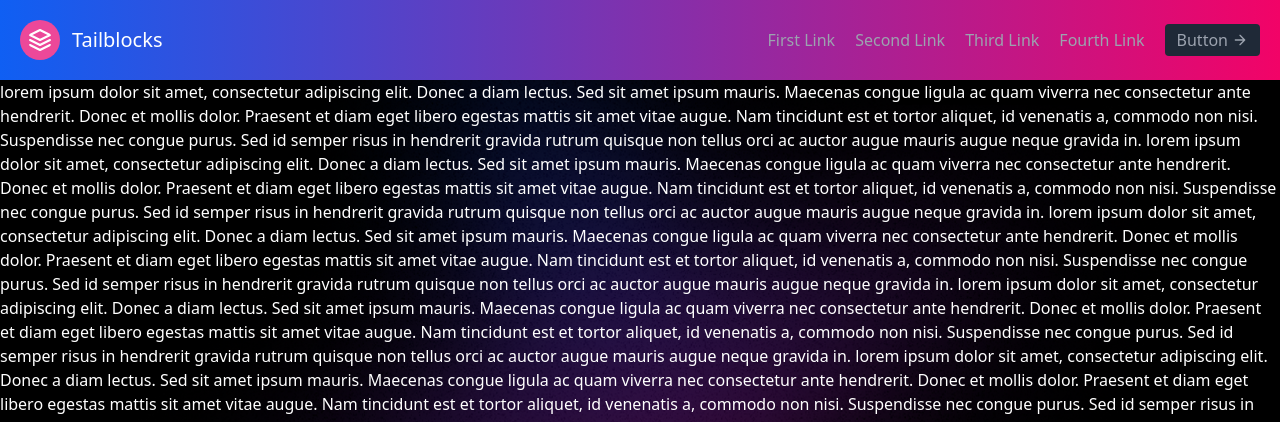
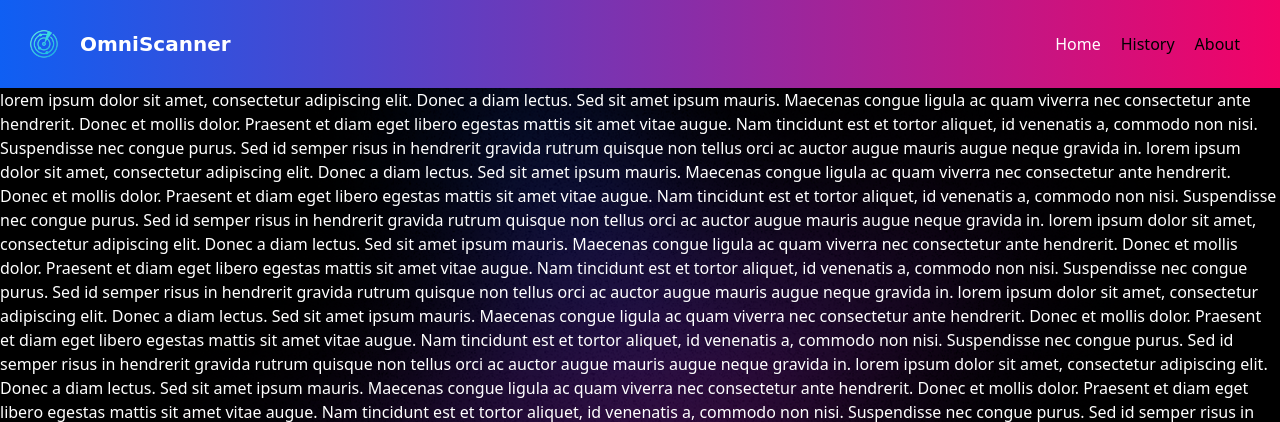
Before and after one commit to kartik2005221/Omni-Scanner-Frontend, a Flask app: page / in a window 1280 px wide. Shown: the top 422 px of the page. Run offline with Flask 3, Linux system fonts and the light colour scheme; some libraries are stand-ins or nearby versions; some web fonts are replaced.

Commit message:
09-04-2025, Add history template to display historical data, add header, add footer.

```diff
--- a/app.py
+++ b/app.py
@@ -15,6 +15,11 @@ def about():
     """About page route"""
     return render_template('about.html')
 
+@app.route('/history')
+def history():
+    """History page route"""
+    return render_template('history.html')
+
 
 @app.errorhandler(404)
 def page_not_found(e):
--- a/templates/base.html
+++ b/templates/base.html
@@ -1,48 +1,99 @@
 <!DOCTYPE html>
 <html lang="en">
+
 <head>
     <meta charset="utf-8">
     <meta name="viewport" content="width=device-width, initial-scale=1">
-    {#    <link href="https://cdn.jsdelivr.net/npm/bootstrap@5.3.5/dist/css/bootstrap.min.css" rel="stylesheet" integrity="sha384-SgOJa3DmI69IUzQ2PVdRZhwQ+dy64/BUtbMJw1MZ8t5HZApcHrRKUc4W0kG879m7" crossorigin="anonymous">#}
-    <script src="https://cdn.tailwindcss.com"></script>
-    {# includes tailwindcss#}
+    {#
+    <link href="https://cdn.jsdelivr.net/npm/bootstrap@5.3.5/dist/css/bootstrap.min.css" rel="stylesheet"
+        integrity="sha384-SgOJa3DmI69IUzQ2PVdRZhwQ+dy64/BUtbMJw1MZ8t5HZApcHrRKUc4W0kG879m7" crossorigin="anonymous">#}
+    <script src="https://cdn.tailwindcss.com"></script>{# includes tailwindcss#}
     <link rel="preconnect" href="https://fonts.googleapis.com">
     <link rel="preconnect" href="https://fonts.gstatic.com" crossorigin>
-    <link href="https://fonts.googleapis.com/css2?family=Edu+AU+VIC+WA+NT+Arrows:wght@400..700&family=Fira+Sans:ital,wght@0,100;0,200;0,300;0,400;0,500;0,600;0,700;0,800;0,900;1,100;1,200;1,300;1,400;1,500;1,600;1,700;1,800;1,900&display=swap"
+    <link
+        href="https://fonts.googleapis.com/css2?family=Edu+AU+VIC+WA+NT+Arrows:wght@400..700&family=Fira+Sans:ital,wght@0,100;0,200;0,300;0,400;0,500;0,600;0,700;0,800;0,900;1,100;1,200;1,300;1,400;1,500;1,600;1,700;1,800;1,900&display=swap"
         rel="stylesheet">
+    <link rel="stylesheet" href="{{ url_for('static', filename='css/fonts.css') }}">
     <link rel="stylesheet" href="{{ url_for('static', filename='css/style.css') }}">
     <title>{% block title %}{% endblock %} - OmniScanner</title>
     {% block head %}{% endblock %}
 </head>
+
 <body>
-<header class="text-gray-400 body-font" style="background: linear-gradient(to right, #0f5ff3, #f20367)">
+    <header class="text-black body-font" style="background: linear-gradient(to right, #0f5ff3, #f20367)">
         <div class="container mx-auto flex flex-wrap p-5 flex-col md:flex-row items-center">
-        <a class="flex title-font font-medium items-center text-white mb-4 md:mb-0">
-            <svg xmlns="http://www.w3.org/2000/svg" fill="none" stroke="currentColor" stroke-linecap="round"
+            <a href="{{ url_for('home')}}" class="flex title-font font-medium items-center text-white mb-4 md:mb-0">
+                <img src="{{ url_for('static', filename='logo.png')}}" alt="logo" class="w-12 h-12 p-2 rounded-full">
+                <!-- <svg xmlns="http://www.w3.org/2000/svg" fill="none" stroke="currentColor" stroke-linecap="round"
                  stroke-linejoin="round" stroke-width="2" class="w-10 h-10 text-white p-2 bg-pink-500 rounded-full"
                  viewBox="0 0 24 24">
                 <path d="M12 2L2 7l10 5 10-5-10-5zM2 17l10 5 10-5M2 12l10 5 10-5"></path>
-            </svg>
-            <span class="ml-3 text-xl">Tailblocks</span>
+            </svg> -->
+                <span class="ml-3 text-xl edu-au-vic-wa-nt-arrows-700">OmniScanner</span>
             </a>
             <nav class="md:ml-auto flex flex-wrap items-center text-base justify-center">
-            <a class="mr-5 hover:text-white">First Link</a>
-            <a class="mr-5 hover:text-white">Second Link</a>
-            <a class="mr-5 hover:text-white">Third Link</a>
-            <a class="mr-5 hover:text-white">Fourth Link</a>
+                <a href="{{ url_for('home') }}"
+                    class="mr-5 hover:text-white {% if request.endpoint == 'home' %}text-white{% endif %}">Home</a>
+                <a href="{{ url_for('history') }}"
+                    class="mr-5 hover:text-white {% if request.endpoint == 'history' %}text-white{% endif %}">History</a>
+                <!-- <a class="mr-5 hover:text-white"></a> -->
+                <a href="{{ url_for('about') }}"
+                    class="mr-5 hover:text-white {% if request.endpoint == 'about' %}text-white{% endif %}">About</a>
             </nav>
-        <button class="inline-flex items-center bg-gray-800 border-0 py-1 px-3 focus:outline-none hover:bg-gray-700 rounded text-base mt-4 md:mt-0">
+            <!-- <button class="inline-flex items-center bg-gray-800 border-0 py-1 px-3 focus:outline-none hover:bg-gray-700 rounded text-base mt-4 md:mt-0">
             Button
             <svg fill="none" stroke="currentColor" stroke-linecap="round" stroke-linejoin="round" stroke-width="2"
                  class="w-4 h-4 ml-1" viewBox="0 0 24 24">
                 <path d="M5 12h14M12 5l7 7-7 7"></path>
             </svg>
-        </button>
+        </button> -->
         </div>
     </header>
 
     {% block body %}{% endblock %}
+
+    <footer class="text-gray-400 body-font">
+        <div class="container px-5 py-8 mx-auto flex items-center sm:flex-row flex-col">
+            <a href="{{ url_for('home')}}" class="flex title-font font-medium items-center text-white mb-4 md:mb-0">
+                <img src="{{ url_for('static', filename='logo.png')}}" alt="logo" class="w-12 h-12 p-2 rounded-full">
+                <span class="ml-3 text-xl edu-au-vic-wa-nt-arrows-700">OmniScanner</span>
+            </a>
+            <p class="text-sm text-gray-400 sm:ml-4 sm:pl-4 sm:border-l-2 sm:border-gray-800 sm:py-2 sm:mt-0 mt-4">©
+                2025 — AiR
+                <!-- <a href="https://twitter.com/knyttneve" class="text-gray-500 ml-1" target="_blank" rel="noopener noreferrer"></a> -->
+            </p>
+            <!-- <span class="inline-flex sm:ml-auto sm:mt-0 mt-4 justify-center sm:justify-start">
+        <a class="text-gray-400">
+          <svg fill="currentColor" stroke-linecap="round" stroke-linejoin="round" stroke-width="2" class="w-5 h-5" viewBox="0 0 24 24">
+            <path d="M18 2h-3a5 5 0 00-5 5v3H7v4h3v8h4v-8h3l1-4h-4V7a1 1 0 011-1h3z"></path>
+          </svg>
+        </a>
+        <a class="ml-3 text-gray-400">
+          <svg fill="currentColor" stroke-linecap="round" stroke-linejoin="round" stroke-width="2" class="w-5 h-5" viewBox="0 0 24 24">
+            <path d="M23 3a10.9 10.9 0 01-3.14 1.53 4.48 4.48 0 00-7.86 3v1A10.66 10.66 0 013 4s-4 9 5 13a11.64 11.64 0 01-7 2c9 5 20 0 20-11.5a4.5 4.5 0 00-.08-.83A7.72 7.72 0 0023 3z"></path>
+          </svg>
+        </a>
+        <a class="ml-3 text-gray-400">
+          <svg fill="none" stroke="currentColor" stroke-linecap="round" stroke-linejoin="round" stroke-width="2" class="w-5 h-5" viewBox="0 0 24 24">
+            <rect width="20" height="20" x="2" y="2" rx="5" ry="5"></rect>
+            <path d="M16 11.37A4 4 0 1112.63 8 4 4 0 0116 11.37zm1.5-4.87h.01"></path>
+          </svg>
+        </a>
+        <a class="ml-3 text-gray-400">
+          <svg fill="currentColor" stroke="currentColor" stroke-linecap="round" stroke-linejoin="round" stroke-width="0" class="w-5 h-5" viewBox="0 0 24 24">
+            <path stroke="none" d="M16 8a6 6 0 016 6v7h-4v-7a2 2 0 00-2-2 2 2 0 00-2 2v7h-4v-7a6 6 0 016-6zM2 9h4v12H2z"></path>
+            <circle cx="4" cy="4" r="2" stroke="none"></circle>
+          </svg>
+        </a>
+      </span> -->
+        </div>
+    </footer>
+
     <script src="{{ url_for('static', filename='js/script.js') }}"></script>
-{#<script src="https://cdn.jsdelivr.net/npm/bootstrap@5.3.5/dist/js/bootstrap.bundle.min.js" integrity="sha384-k6d4wzSIapyDyv1kpU366/PK5hCdSbCRGRCMv+eplOQJWyd1fbcAu9OCUj5zNLiq" crossorigin="anonymous"></script>#}
+    {#
+    <script src="https://cdn.jsdelivr.net/npm/bootstrap@5.3.5/dist/js/bootstrap.bundle.min.js"
+        integrity="sha384-k6d4wzSIapyDyv1kpU366/PK5hCdSbCRGRCMv+eplOQJWyd1fbcAu9OCUj5zNLiq"
+        crossorigin="anonymous"></script>#}
 </body>
+
 </html>
```
Also changed, not shown: templates/history.html (added, +8 -0 lines), static/logo.png (added). Lines whose indentation alone changed are shown as unchanged.
